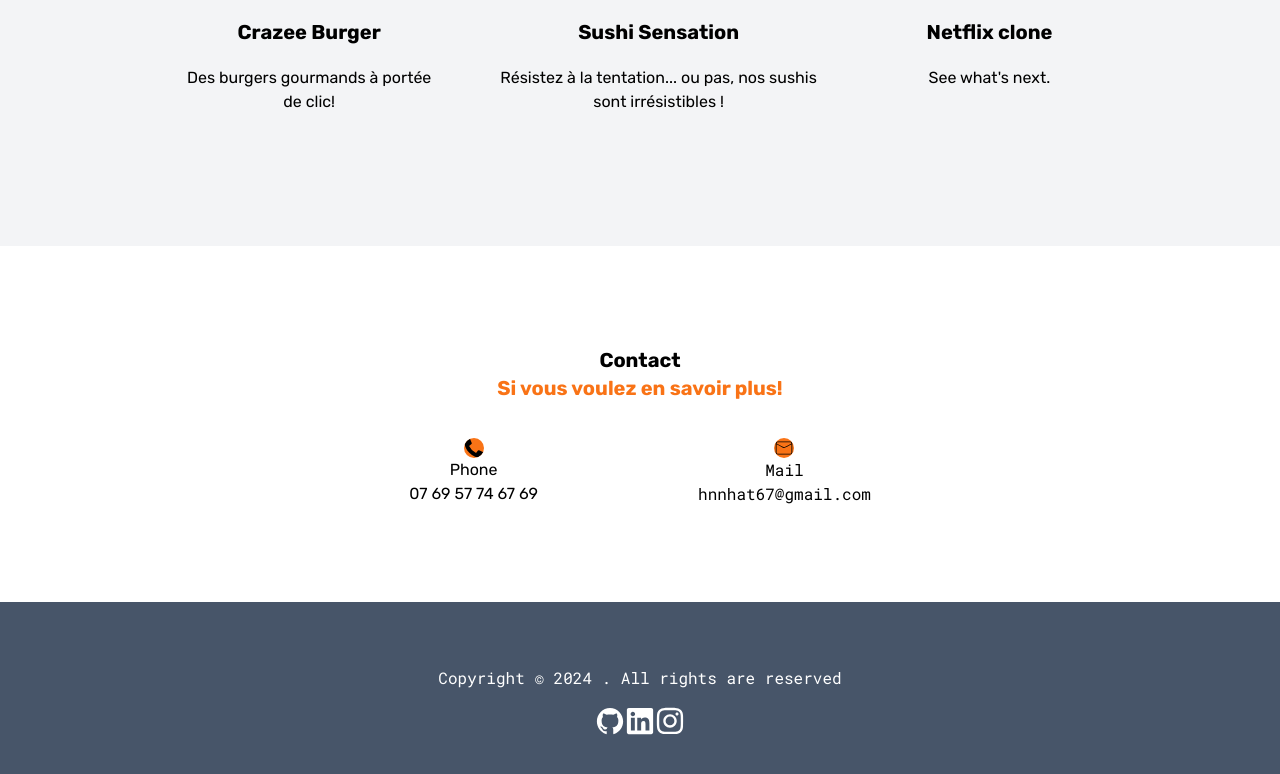
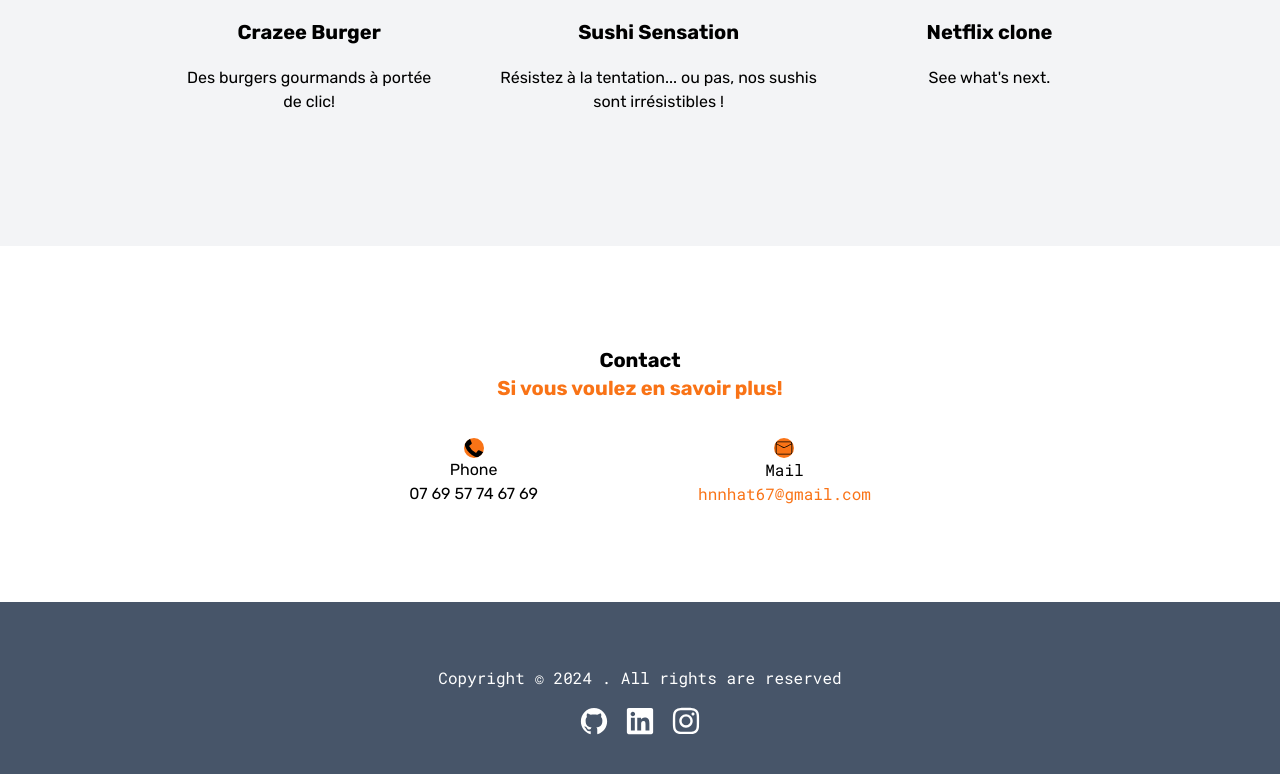
Before and after one commit to NhatHONGUYEN/Nhat-portfolioV2, a React (Vite) app: page / in a window 1280 px wide. Shown: the part 2030-2804 px from the top of the page. Built offline with nearby package versions, Linux system fonts and the light colour scheme.

Commit message:
💄   F01 : Footer and contact add hover and color

```diff
--- a/src/components/About.jsx
+++ b/src/components/About.jsx
@@ -3,7 +3,7 @@
     <div className="h-full w-full">
       <div className="  block h-full   w-full  pt-10 lg:flex  lg:h-screen lg:items-center lg:justify-center  xl:px-40   2xl:ml-[15%]  2xl:w-[70%] 2xl:gap-10 2xl:pt-0  ">
         <img
-          className="mx-auto h-full w-full transform transition  duration-500 hover:rotate-12 hover:scale-[1.2] sm:w-1/2 lg:ml-20 lg:h-[500px]  lg:w-1/2 2xl:ml-0  2xl:h-[500px] 2xl:w-auto "
+          className="mx-auto h-full w-full transform transition  sm:w-1/2   lg:ml-20 lg:h-[500px]  lg:w-1/2 2xl:ml-0  2xl:h-[500px] 2xl:w-auto "
           src="/photo-profil.jpg"
           alt="photo-profil"
         />
--- a/src/components/Contact.jsx
+++ b/src/components/Contact.jsx
@@ -18,7 +18,7 @@
           <div className="flex items-center justify-center ">
             <FaPhoneAlt className="2xl:text-2x rounded-full  bg-orange-500 text-xl" />
           </div>
-          <p className="2xl:text-xl ">
+          <p className=" 2xl:text-xl ">
             Phone <br />
             07 69 57 74 67 69
           </p>
@@ -27,9 +27,9 @@
           <div className="flex items-center justify-center ">
             <CiMail className="2xl:text-2x rounded-full bg-orange-500 text-xl" />
           </div>
-          <a className="2xl:text-xl " href="mailto:hnnhat67@gmail.com">
+          <a className="2xl:text-xl  " href="mailto:hnnhat67@gmail.com">
             Mail <br />
-            hnnhat67@gmail.com
+            <span className="text-orange-500  "> hnnhat67@gmail.com</span>
           </a>
         </div>
       </div>
--- a/src/components/Footer.jsx
+++ b/src/components/Footer.jsx
@@ -8,6 +8,7 @@
         <div>Copyright © 2024 . All rights are reserved</div>
         <div className="flex  items-center justify-center py-4 text-3xl">
           <a
+            className=" transition-all duration-500 hover:-translate-y-5"
             href="https://github.com/NhatHONGUYEN"
             target="_blank"
             rel="noopener noreferrer"
@@ -15,6 +16,7 @@
             <IoLogoGithub />
           </a>
           <a
+            className=" ml-4 transition-all duration-500 hover:-translate-y-5"
             href="https://www.linkedin.com/in/nhat-quan-ho-nguyen/"
             target="_blank"
             rel="noopener noreferrer"
@@ -22,6 +24,7 @@
             <FaLinkedin />
           </a>
           <a
+            className=" ml-4 transition-all duration-500 hover:-translate-y-5"
             href="https://www.instagram.com/nhatflux/"
             target="_blank"
             rel="noopener noreferrer"
--- a/src/components/Introduction.jsx
+++ b/src/components/Introduction.jsx
@@ -22,7 +22,7 @@
             Nhat-Quan HO NGUYEN, <br /> passionné de front-end et en quête
             constante de connaissances .
           </p>
-          <p className="flex justify-center py-3 text-3xl transition-all   lg:justify-normal lg:text-2xl 2xl:text-3xl ">
+          <p className="flex justify-center py-3 text-3xl transition-all   lg:justify-normal lg:text-2xl 2xl:text-4xl ">
             <a
               className=" duration-500 hover:-translate-y-5 hover:text-orange-400"
               href="https://github.com/NhatHONGUYEN"
@@ -42,7 +42,7 @@
           </p>
           <div className="my-10 ">
             <p className="font-bold 2xl:text-2xl">Tech Stack</p>
-            <div className=" flex justify-center p-4 text-3xl lg:justify-normal lg:p-0  lg:py-3 lg:text-2xl 2xl:py-10 2xl:text-3xl ">
+            <div className=" flex justify-center p-4 text-3xl lg:justify-normal lg:p-0  lg:py-3 lg:text-2xl 2xl:py-10 2xl:text-4xl ">
               <FaHtml5
                 className="ml-4 transition-all
                 duration-500
```
